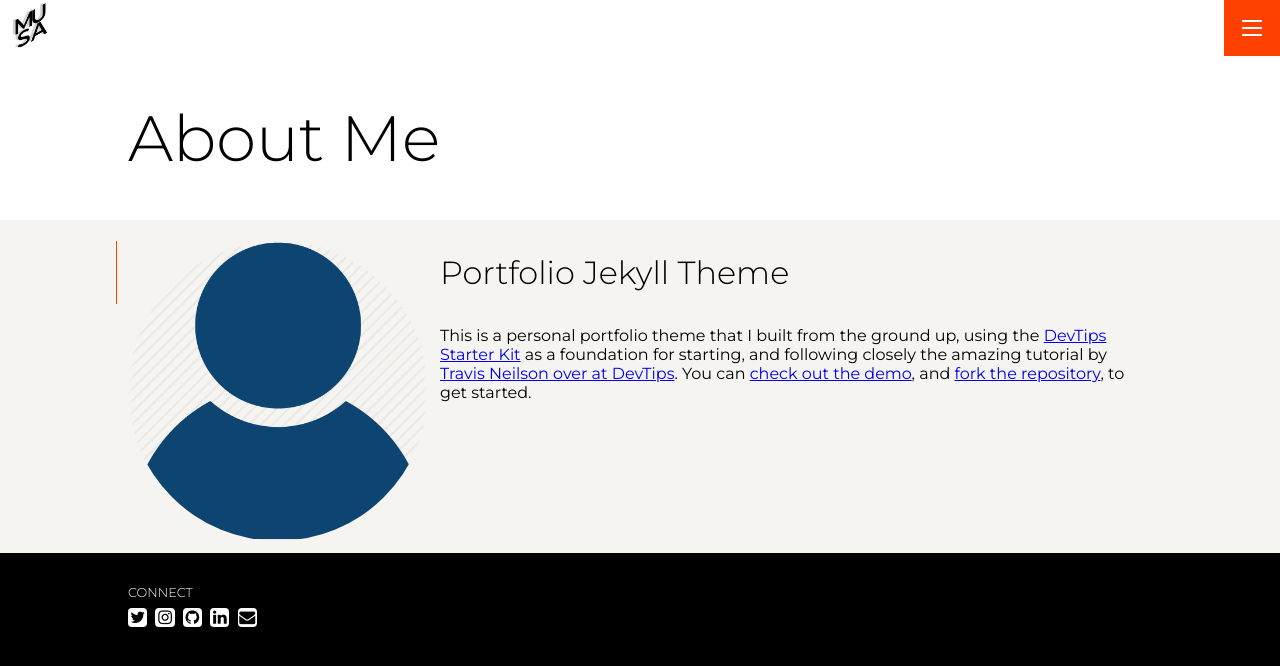
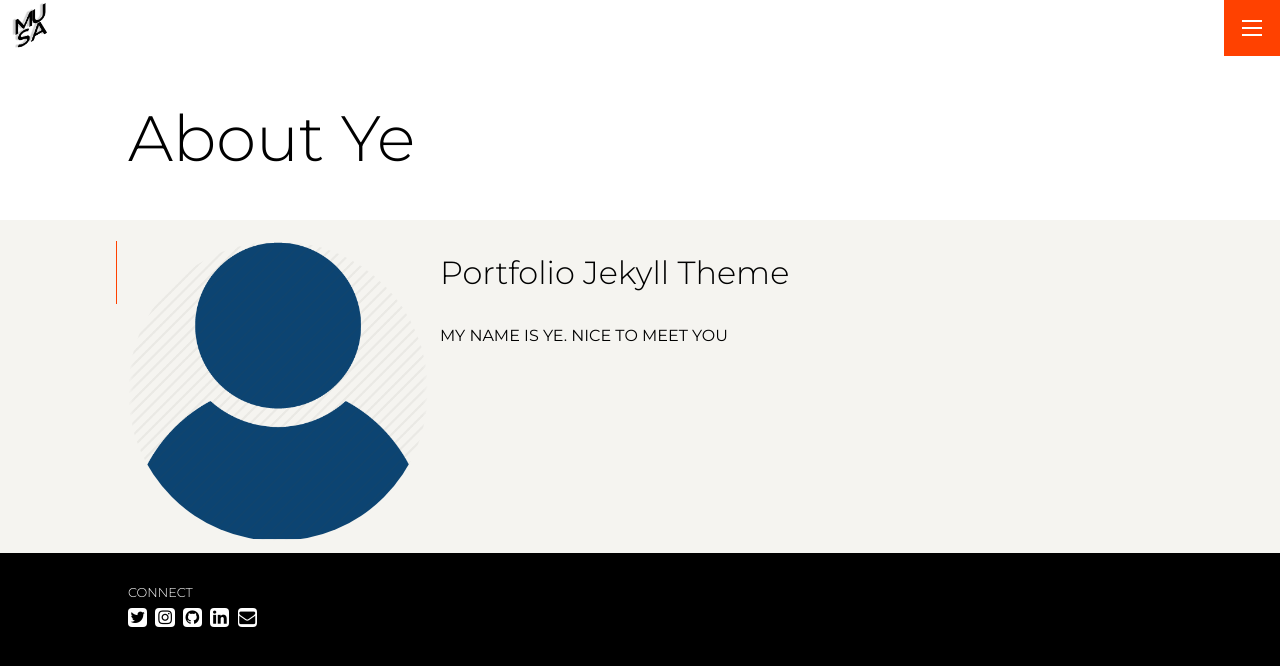
Before and after one commit to yezhanggg/snacks, a Jekyll site: the page built from pages/about.md, in a window 1280 px wide. Shown: the top 666 px of the page. Built offline with Jekyll 4.4.1, drawn with Linux system fonts in a browser that asks for light colours.

Commit message:
Update about.md

```diff
--- a/pages/about.md
+++ b/pages/about.md
@@ -1,10 +1,10 @@
 ---
 layout: about
-title: About Me
+title: About Ye
 headshot: /assets/img/headshot.webp
 permalink: /about
 ---
 
 # Portfolio Jekyll Theme
 
-This is a personal portfolio theme that I built from the ground up, using the [DevTips Starter Kit](http://devtipsstarterkit.com/) as a foundation for starting, and following closely the amazing tutorial by [Travis Neilson over at DevTips](https://www.youtube.com/watch?v=T6jKLsxbFg4&list=PL0CB3OvPhDA_STygmp3sDenx3UpdOMk7P). You can [check out the demo](lenpaul.github.io/portfolio-jekyll-theme/), and [fork the repository](https://github.com/LeNPaul/portfolio-jekyll-theme/fork), to get started.
+MY NAME IS YE. NICE TO MEET YOU
```
